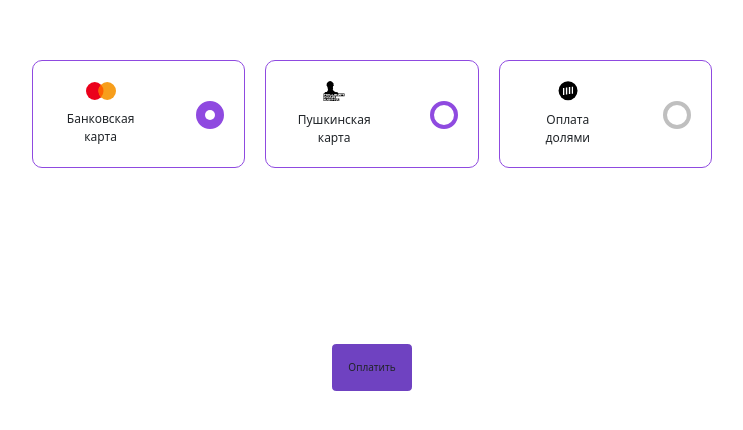
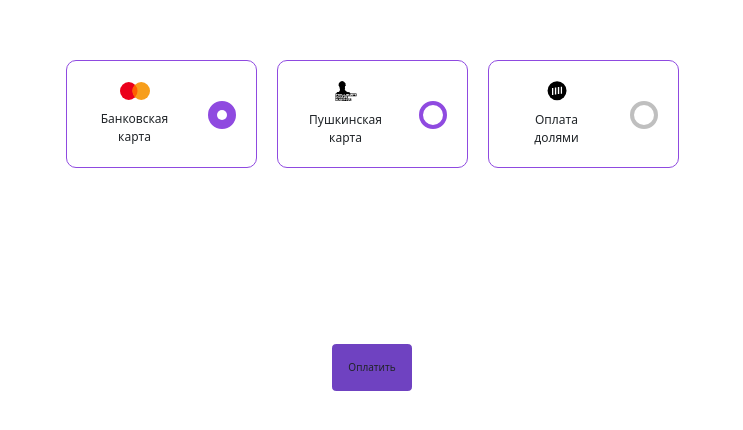
Before and after one commit to habdevs/muzei-form, a website built with Vite: page src/index.html in a window 1280 px wide. Shown: the part 192-622 px from the top of the page, without its empty margins (268-1011 px from the left). Built offline with nearby package versions, Linux system fonts and the light colour scheme.

Commit message:
feat: changed width formcheck

```diff
--- a/src/scss/styles.scss
+++ b/src/scss/styles.scss
@@ -40,8 +40,8 @@ body {
   justify-content: space-between;
   cursor: pointer;
   gap: 4rem;
-  min-width: 28%;
-  width: 100%;
+  min-width: 20%;
+  //width: 100%;
   padding: 2rem;
   border: 1.2px solid #8f4ae0;
   border-radius: 10px;
```
